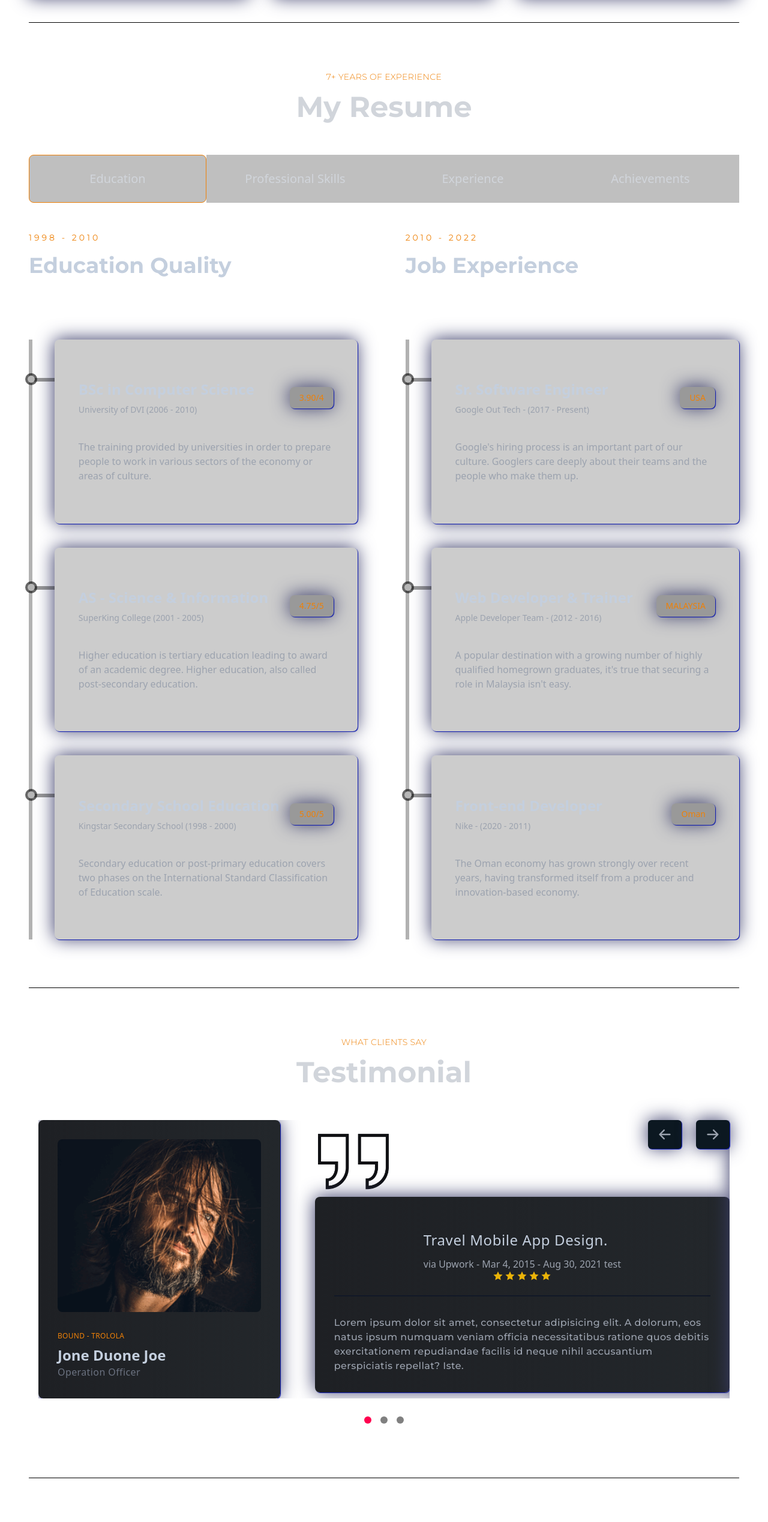
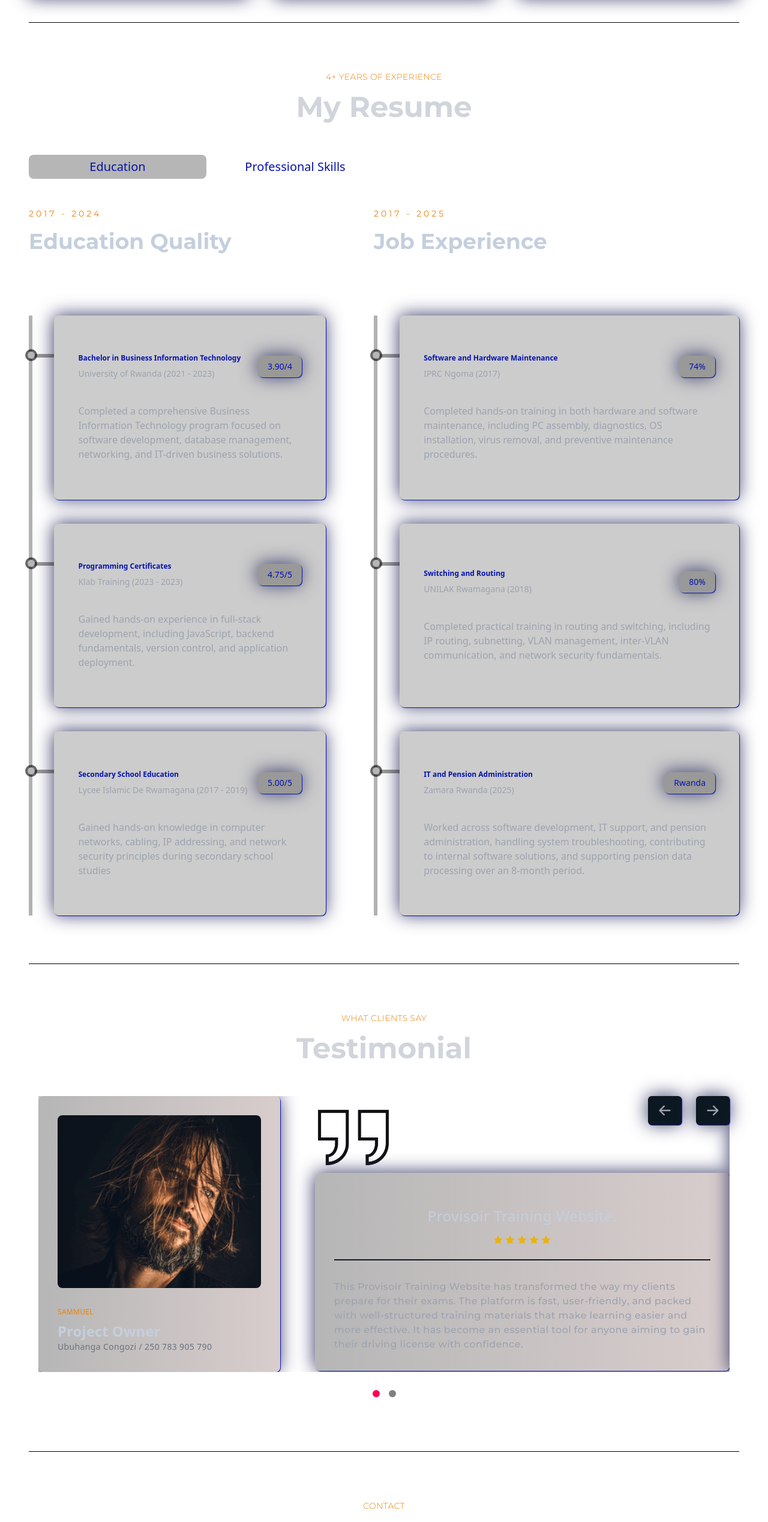
Before and after one commit to NP-SON-250/React_Portfolio, a React (Create React App) app: page / in a window 1280 px wide. Shown: the part 2849-5386 px from the top of the page at 60% size. Built offline with nearby package versions, Linux system fonts and the light colour scheme.

Commit message:
Change formats

```diff
--- a/src/components/resume/Education.js
+++ b/src/components/resume/Education.js
@@ -12,27 +12,27 @@ const Education = () => {
       {/* part one */}
       <div>
         <div className="py-6 lgl:py-12 font-titleFont flex flex-col gap-4">
-          <p className="text-sm text-secondary tracking-[4px]">1998 - 2010</p>
+          <p className="text-sm text-secondary tracking-[4px]">2017 - 2024</p>
           <h2 className="text-3xl md:text-4xl font-bold">Education Quality</h2>
         </div>
         <div className="mt-6 lgl:mt-14 w-full h-[1000px] border-l-[6px] border-l-black border-opacity-30 flex flex-col gap-10">
           <ResumeCard
-            title="BSc in Computer Science"
-            subTitle="University of DVI (2006 - 2010)"
+            title="Bachelor in Business Information Technology"
+            subTitle="University of Rwanda (2021 - 2023)"
             result="3.90/4"
-            des="The training provided by universities in order to prepare people to work in various sectors of the economy or areas of culture."
+            des="Completed a comprehensive Business Information Technology program focused on software development, database management, networking, and IT-driven business solutions."
           />
           <ResumeCard
-            title="AS - Science & Information"
-            subTitle="SuperKing College (2001 - 2005)"
+            title="Programming Certificates"
+            subTitle="Klab Training (2023 - 2023)"
             result="4.75/5"
-            des="Higher education is tertiary education leading to award of an academic degree. Higher education, also called post-secondary education."
+            des="Gained hands-on experience in full-stack development, including JavaScript, backend fundamentals, version control, and application deployment."
           />
           <ResumeCard
             title="Secondary School Education"
-            subTitle="Kingstar Secondary School (1998 - 2000)"
+            subTitle="Lycee Islamic De Rwamagana (2017 - 2019)"
             result="5.00/5"
-            des="Secondary education or post-primary education covers two phases on the International Standard Classification of Education scale."
+            des="Gained hands-on knowledge in computer networks, cabling, IP addressing, and network security principles during secondary school studies"
           />
         </div>
       </div>
@@ -40,27 +40,27 @@ const Education = () => {
 
       <div>
         <div className="py-6 lgl:py-12 font-titleFont flex flex-col gap-4">
-          <p className="text-sm text-secondary tracking-[4px]">2010 - 2022</p>
+          <p className="text-sm text-secondary tracking-[4px]">2017 - 2025</p>
           <h2 className="text-3xl md:text-4xl font-bold">Job Experience</h2>
         </div>
         <div className="mt-6 lgl:mt-14 w-full h-[1000px] border-l-[6px] border-l-black border-opacity-30 flex flex-col gap-10">
           <ResumeCard
-            title="Sr. Software Engineer"
-            subTitle="Google Out Tech - (2017 - Present)"
-            result="USA"
-            des="Google's hiring process is an important part of our culture. Googlers care deeply about their teams and the people who make them up."
+            title="Software and Hardware Maintenance"
+            subTitle="IPRC Ngoma (2017)"
+            result="74%"
+            des="Completed hands-on training in both hardware and software maintenance, including PC assembly, diagnostics, OS installation, virus removal, and preventive maintenance procedures."
           />
           <ResumeCard
-            title="Web Developer & Trainer"
-            subTitle="Apple Developer Team - (2012 - 2016)"
-            result="MALAYSIA"
-            des="A popular destination with a growing number of highly qualified homegrown graduates, it's true that securing a role in Malaysia isn't easy."
+            title="Switching and Routing"
+            subTitle="UNILAK Rwamagana (2018)"
+            result="80%"
+            des="Completed practical training in routing and switching, including IP routing, subnetting, VLAN management, inter-VLAN communication, and network security fundamentals."
           />
           <ResumeCard
-            title="Front-end Developer"
-            subTitle="Nike - (2020 - 2011)"
-            result="Oman"
-            des="The Oman economy has grown strongly over recent years, having transformed itself from a producer and innovation-based economy."
+            title="IT and Pension Administration"
+            subTitle="Zamara Rwanda (2025)"
+            result="Rwanda"
+            des="Worked across software development, IT support, and pension administration, handling system troubleshooting, contributing to internal software solutions, and supporting pension data processing over an 8-month period."
           />
         </div>
       </div>
--- a/src/components/resume/Resume.js
+++ b/src/components/resume/Resume.js
@@ -13,10 +13,10 @@ const Resume = () => {
   return (
     <section id="resume" className="w-full py-20 border-b-[1px] border-b-black">
       <div className="flex justify-center items-center text-center">
-        <Title title="7+ YEARS OF EXPERIENCE" des="My Resume" />
+        <Title title="4+ YEARS OF EXPERIENCE" des="My Resume" />
       </div>
       <div>
-        <ul className="w-full grid grid-cols-1 md:grid-cols-2 xl:grid-cols-4">
+        <ul className="w-full grid grid-cols-2 xl:grid-cols-4">
           <li
             onClick={() =>
               setEducationData(true) &
@@ -26,7 +26,7 @@ const Resume = () => {
             }
             className={`${
               educationData
-                ? "border-secondary rounded-lg"
+                ? "bg-hakPar rounded-lg"
                 : "border-transparent"
             } resumeLi`}
           >
@@ -40,47 +40,15 @@ const Resume = () => {
               setAchievementData(false)
             }
             className={`${
-              skillData ? "border-secondary rounded-lg" : "border-transparent"
+              skillData ? "bg-hakPar rounded-lg" : "border-transparent"
             } resumeLi`}
           >
             Professional Skills
-          </li>
-          <li
-            onClick={() =>
-              setEducationData(false) &
-              setSkillData(false) &
-              setExperienceData(true) &
-              setAchievementData(false)
-            }
-            className={`${
-              experienceData
-                ? "border-secondary rounded-lg"
-                : "border-transparent"
-            } resumeLi`}
-          >
-            Experience
-          </li>
-          <li
-            onClick={() =>
-              setEducationData(false) &
-              setSkillData(false) &
-              setExperienceData(false) &
-              setAchievementData(true)
-            }
-            className={`${
-              achievementData
-                ? "border-secondary rounded-lg"
-                : "border-transparent"
-            } resumeLi`}
-          >
-            Achievements
           </li>
         </ul>
       </div>
       {educationData && <Education />}
       {skillData && <Skills />}
-      {achievementData && <Achievement />}
-      {experienceData && <Experience />}
     </section>
   );
 };
--- a/src/components/resume/ResumeCard.js
+++ b/src/components/resume/ResumeCard.js
@@ -11,7 +11,7 @@ const ResumeCard = ({ title, subTitle, result, des }) => {
       <div className="w-full bg-black bg-opacity-20 hover:bg-opacity-30 duration-300  rounded-lg p-4 lgl:px-10 flex flex-col justify-center gap-6 lgl:gap-10 shadow-shadowOne">
         <div className="flex flex-col lgl:flex-row justify-between gap-4 lgl:gap-0 lgl:items-center">
           <div>
-            <h3 className="text-xl md:text-2xl font-semibold group-hover:text-white duration-300">
+            <h3 className="text-xs md:text-md text-hakBlue font-semibold group-hover:text-white duration-300">
               {title}
             </h3>
             <p className="text-sm mt-2 text-gray-400 group-hover:text-white duration-300">
@@ -19,7 +19,7 @@ const ResumeCard = ({ title, subTitle, result, des }) => {
             </p>
           </div>
           <div>
-            <p className="px-4 py-2 text-secondary bg-black bg-opacity-25 rounded-lg flex justify-center items-center shadow-shadowOne text-sm font-medium">
+            <p className="px-4 py-2 text-hakBlue bg-black bg-opacity-25 rounded-lg flex justify-center items-center shadow-shadowOne text-sm font-medium">
               {result}
             </p>
           </div>
--- a/src/components/tesimonial/Testimonial.js
+++ b/src/components/tesimonial/Testimonial.js
@@ -99,7 +99,7 @@ const Testimonial = () => {
         <Slider {...settings}>
           <div className="w-full">
             <div className="w-full h-auto flex flex-col lgl:flex-row justify-between">
-              <div className="w-full lgl:w-[35%] h-full bg-gradient-to-r from-[#1e2024] to-[#23272b] p-8 rounded-lg shadow-shadowOne flex flex-col md:flex-row lgl:flex-col gap-8 justify-center md:justify-start lgl:justify-center">
+              <div className="w-full lgl:w-[35%] h-full bg-gradient-to-r from-hakPar to-hakGray p-8 rounded-lg shadow-shadowOne flex flex-col md:flex-row lgl:flex-col gap-8 justify-center md:justify-start lgl:justify-center">
                 <img
                   className="h-72 md:h-32 lgl:h-72 rounded-lg object-cover"
                   src={testimonialOne}
@@ -107,25 +107,22 @@ const Testimonial = () => {
                 />
                 <div className="w-full flex flex-col justify-end">
                   <p className="text-xs uppercase text-secondary tracking-wide mb-2">
-                    Bound - Trolola
+                    Sammuel
                   </p>
-                  <h3 className="text-2xl font-bold">Jone Duone Joe</h3>
-                  <p className="text-base tracking-wide text-gray-500">
-                    Operation Officer
+                  <h3 className="text-2xl font-bold">Project Owner</h3>
+                  <p className="text-sm tracking-wide text-gray-500">
+                    Ubuhanga Congozi / 250 783 905 790
                   </p>
                 </div>
               </div>
               <div className="w-full lgl:w-[60%] h-full flex flex-col justify-between">
                 <img className="w-20 lgl:w-32" src={quote} alt="quote" />
-                <div className="w-full h-[70%] py-10 bg-gradient-to-r from-[#1e2024] to-[#23272b] rounded-lg shadow-shadowOne p-4 lgl:p-8 flex flex-col justify-center gap-4 lgl:gap-8">
+                <div className="w-full h-[70%] py-10 bg-gradient-to-r from-hakPar to-hakGray rounded-lg shadow-shadowOne p-4 lgl:p-8 flex flex-col justify-center gap-4 lgl:gap-8">
                   <div className="flex flex-col justify-between lgl:items-center py-6 border-b-2 border-b-gray-900">
                     <div>
-                      <h3 className="text-xl lgl:text-2xl font-medium tracking-wide">
-                        Travel Mobile App Design.
+                      <h3 className="text-xl lgl:text-2xl font-medium tracking-wide pb-4">
+                        Provisoir Training Website.
                       </h3>
-                      <p className="text-base text-gray-400 mt-3">
-                        via Upwork - Mar 4, 2015 - Aug 30, 2021 test
-                      </p>
                     </div>
                     <div className="text-yellow-500 flex gap-1">
                       <RiStarFill />
@@ -136,11 +133,12 @@ const Testimonial = () => {
                     </div>
                   </div>
                   <p className="text-base font-titleFont text-gray-400 font-medium tracking-wide leading-6">
-                    Lorem ipsum dolor sit amet, consectetur adipisicing elit. A
-                    dolorum, eos natus ipsum numquam veniam officia
-                    necessitatibus ratione quos debitis exercitationem
-                    repudiandae facilis id neque nihil accusantium perspiciatis
-                    repellat? Iste.
+                    This Provisoir Training Website has transformed the way my
+                    clients prepare for their exams. The platform is fast,
+                    user-friendly, and packed with well-structured training
+                    materials that make learning easier and more effective. It
+                    has become an essential tool for anyone aiming to gain their
+                    driving license with confidence.
                   </p>
                 </div>
               </div>
@@ -150,7 +148,7 @@ const Testimonial = () => {
 
           <div className="w-full">
             <div className="w-full h-auto flex flex-col lgl:flex-row justify-between">
-              <div className="w-full lgl:w-[35%] h-full bg-gradient-to-r from-[#1e2024] to-[#23272b] p-8 rounded-lg shadow-shadowOne flex flex-col md:flex-row lgl:flex-col gap-8 justify-center md:justify-start lgl:justify-center">
+              <div className="w-full lgl:w-[35%] h-full bg-gradient-to-r from-hakPar to-hakGray p-8 rounded-lg shadow-shadowOne flex flex-col md:flex-row lgl:flex-col gap-8 justify-center md:justify-start lgl:justify-center">
                 <img
                   className="h-72 md:h-32 lgl:h-72 rounded-lg object-cover"
                   src={testimonialTwo}
@@ -158,25 +156,22 @@ const Testimonial = () => {
                 />
                 <div className="w-full flex flex-col justify-end">
                   <p className="text-xs uppercase text-secondary tracking-wide mb-2">
-                    Bound - Trolola
+                    Vincent Ndayisaba
                   </p>
-                  <h3 className="text-2xl font-bold">Jone Duone Joe</h3>
-                  <p className="text-base tracking-wide text-gray-500">
-                    Operation Officer
+                  <h3 className="text-2xl font-bold">Project Owner</h3>
+                  <p className="text-sm tracking-wide text-gray-500">
+                    Hak 4k Group Ltd / 250 787 222 766
                   </p>
                 </div>
               </div>
               <div className="w-full lgl:w-[60%] h-full flex flex-col justify-between">
                 <img className="w-20 lgl:w-32" src={quote} alt="quote" />
-                <div className="w-full h-[70%] py-10 bg-gradient-to-r from-[#1e2024] to-[#23272b] rounded-lg shadow-shadowOne p-4 lgl:p-8 flex flex-col justify-center gap-4 lgl:gap-8">
+                <div className="w-full h-[70%] py-10 bg-gradient-to-r from-hakPar to-hakGray rounded-lg shadow-shadowOne p-4 lgl:p-8 flex flex-col justify-center gap-4 lgl:gap-8">
                   <div className="flex flex-col justify-between lgl:items-center py-6 border-b-2 border-b-gray-900">
                     <div>
-                      <h3 className="text-xl lgl:text-2xl font-medium tracking-wide">
-                        Travel Mobile App Design.
+                      <h3 className="text-xl lgl:text-2xl font-medium tracking-wide pb-4">
+                        Hak 4k Company Profile
                       </h3>
-                      <p className="text-base text-gray-400 mt-3">
-                        via Upwork - Mar 4, 2015 - Aug 30, 2021 test
-                      </p>
                     </div>
                     <div className="text-yellow-500 flex gap-1">
                       <RiStarFill />
@@ -187,62 +182,11 @@ const Testimonial = () => {
                     </div>
                   </div>
                   <p className="text-base font-titleFont text-gray-400 font-medium tracking-wide leading-6">
-                    Lorem ipsum dolor sit amet, consectetur adipisicing elit. A
-                    dolorum, eos natus ipsum numquam veniam officia
-                    necessitatibus ratione quos debitis exercitationem
-                    repudiandae facilis id neque nihil accusantium perspiciatis
-                    repellat? Iste.
-                  </p>
-                </div>
-              </div>
-            </div>
-          </div>
-          {/* ================ Slider Three ================== */}
-
-          <div className="w-full">
-            <div className="w-full h-auto flex flex-col lgl:flex-row justify-between">
-              <div className="w-full lgl:w-[35%] h-full bg-gradient-to-r from-[#1e2024] to-[#23272b] p-8 rounded-lg shadow-shadowOne flex flex-col md:flex-row lgl:flex-col gap-8 justify-center md:justify-start lgl:justify-center">
-                <img
-                  className="h-72 md:h-32 lgl:h-72 rounded-lg object-cover"
-                  src={testimonialOne}
-                  alt="testimonialOne"
-                />
-                <div className="w-full flex flex-col justify-end">
-                  <p className="text-xs uppercase text-secondary tracking-wide mb-2">
-                    Bound - Trolola
-                  </p>
-                  <h3 className="text-2xl font-bold">Jone Duone Joe</h3>
-                  <p className="text-base tracking-wide text-gray-500">
-                    Operation Officer
-                  </p>
-                </div>
-              </div>
-              <div className="w-full lgl:w-[60%] h-full flex flex-col justify-between">
-                <img className="w-20 lgl:w-32" src={quote} alt="quote" />
-                <div className="w-full h-[70%] py-10 bg-gradient-to-r from-[#1e2024] to-[#23272b] rounded-lg shadow-shadowOne p-4 lgl:p-8 flex flex-col justify-center gap-4 lgl:gap-8">
-                  <div className="flex flex-col justify-between lgl:items-center py-6 border-b-2 border-b-gray-900">
-                    <div>
-                      <h3 className="text-xl lgl:text-2xl font-medium tracking-wide">
-                        Travel Mobile App Design.
-                      </h3>
-                      <p className="text-base text-gray-400 mt-3">
-                        via Upwork - Mar 4, 2015 - Aug 30, 2021 test
-                      </p>
-                    </div>
-                    <div className="text-yellow-500 flex gap-1">
-                      <RiStarFill />
-                      <RiStarFill />
-                      <RiStarFill />
-                      <RiStarFill />
-                      <RiStarFill />
-                    </div>
-                  </div>
-                  <p className="text-base font-titleFont text-gray-400 font-medium tracking-wide leading-6">
-                    Lorem ipsum dolor sit amet, consectetur adipisicing elit. A
-                    dolorum, eos natus ipsum numquam veniam officia
-                    necessitatibus ratione quos debitis exercitationem
-                    repudiandae facilis id neque nihil accusantium perspiciatis
-                    repellat? Iste.
+                    Hak 4k Company Profile showcases the brand’s identity,
+                    services, and values through a clean, modern, and visually
+                    engaging design. The platform provides a clear presentation
+                    of the company’s mission and offerings, helping potential
+                    clients understand its strengths and capabilities.
                   </p>
                 </div>
               </div>
--- a/src/index.css
+++ b/src/index.css
@@ -8,16 +8,16 @@
     @apply w-16 h-16 bg-black bg-opacity-25 text-white text-xl inline-flex items-center justify-center rounded-md hover:bg-opacity-40 hover:-translate-y-1 transition-all hover:text-secondary cursor-pointer duration-300;
   }
   .resumeLi {
-    @apply w-full h-20 bg-black bg-opacity-25 text-xl text-gray-300 flex justify-center cursor-pointer hover:bg-opacity-40 duration-300 items-center border-[1px] rounded-none;
+    @apply h-10 bg-white text-xl text-hakBlue flex justify-center cursor-pointer items-center;
   }
   .bgOpacity {
     @apply bg-black bg-opacity-40;
   }
   .contactInput {
-    @apply w-full h-12 rounded-lg border-b-[1px] border-b-gray-600 bg-[#191b1e] text-lightText px-4 active:outline-none focus-visible:outline-secondary outline-none focus-visible:border-b-transparent duration-300;
+    @apply w-full h-12 rounded-lg border-b-[1px] border-b-gray-600 bg-white text-lightText px-4 active:outline-none focus-visible:outline-none outline-none focus-visible:border-b-transparent duration-300;
   }
   .contactTextArea {
-    @apply w-full rounded-lg border-b-[1px] border-b-gray-600 bg-[#191b1e] text-lightText px-4 py-2 active:outline-none focus-visible:outline-secondary outline-none focus-visible:border-b-transparent duration-300 resize-none;
+    @apply w-full rounded-lg border-b-[1px] border-b-gray-600 bg-white text-lightText px-4 py-2 active:outline-none focus-visible:outline-none outline-none focus-visible:border-b-transparent duration-300 resize-none;
   }
 }
 
```
Also changed, not shown: src/components/contact/Contact.js (+5 -5 lines), src/components/contact/ContactLeft.js (+17 -12 lines), src/components/resume/Skills.js (+13 -39 lines).
